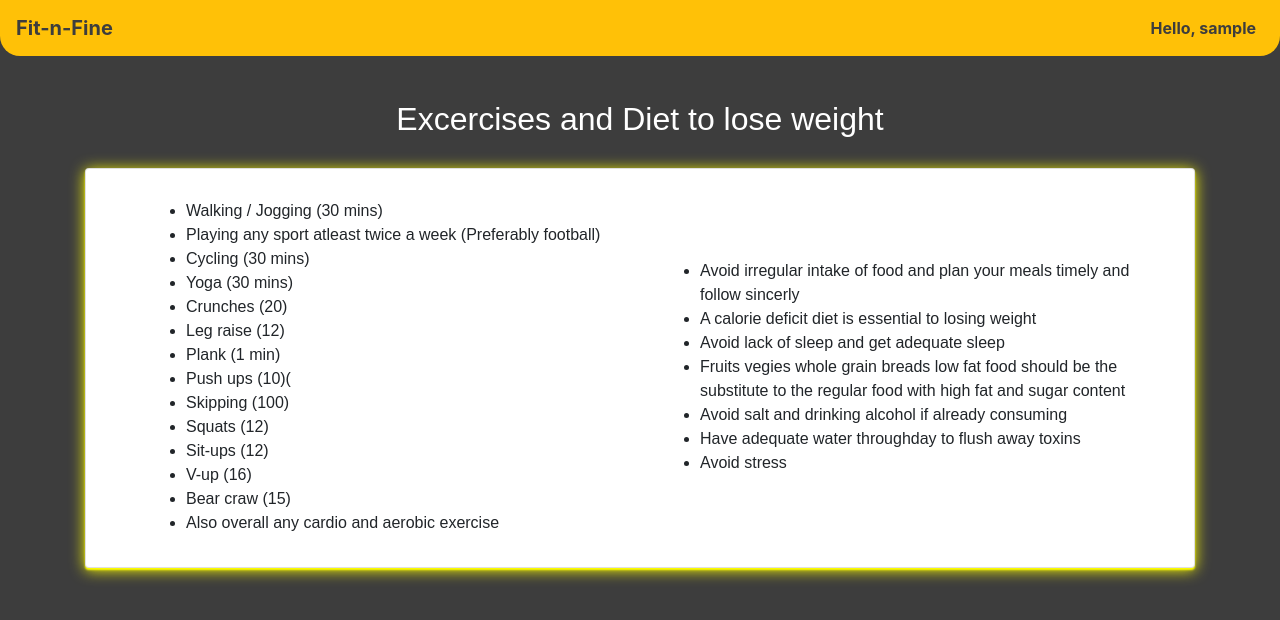
After one commit to ShubhK26/Fit-n-Fine, a PHP site: page /Templates/overweight.php in a window 1280 px wide. The commit adds this page. Shown: the top 620 px of the page. Run offline with PHP 8.4, Linux system fonts and the light colour scheme; the visitor is signed in with stand-in values (Sample User, id 1).

Commit message:
Remaining pages added

```diff
--- a/Index.html
+++ b/Index.html
@@ -1,5 +1,4 @@
 <html>
-
 <head>
   <meta name="viewport" content="width=device-width, initial-scale=1">
 
--- /dev/null
+++ b/Templates/overweight.php
@@ -0,0 +1,68 @@
+<!DOCTYPE html>
+<html lang="en">
+
+<head>
+    <meta charset="UTF-8">
+    <meta http-equiv="X-UA-Compatible" content="IE=edge">
+    <meta name="viewport" content="width=device-width, initial-scale=1.0">
+    <link rel="icon" href="../Assets/logo/logo.jpg">
+    <link rel="stylesheet" href="https://maxcdn.bootstrapcdn.com/bootstrap/4.5.2/css/bootstrap.min.css">
+    <script src="https://ajax.googleapis.com/ajax/libs/jquery/3.5.1/jquery.min.js"></script>
+    <script src="https://cdnjs.cloudflare.com/ajax/libs/popper.js/1.16.0/umd/popper.min.js"></script>
+    <script src="https://maxcdn.bootstrapcdn.com/bootstrap/4.5.2/js/bootstrap.min.js"></script>
+    <script src="../Style/java.js"></script>
+    <link rel="stylesheet" href="../Style/css.css">
+    <title>Fit-n-Fine</title>
+</head>
+
+<body style="background-color:#3D3D3D;">
+    <?php
+        include("Home.php");
+     ?>
+    <section class="homesetting">
+        <div class="container">
+            <h2 class="text-center text-white">Excercises and Diet to lose weight</h2>
+            <div class="card">
+                <div class="row">
+                    <div class="col-lg-6 col-md-6 col-sm-12 col-12 d-block m-auto">
+                        <ul>
+                            <li>Walking / Jogging (30 mins)</li>
+                            <li>Playing any sport atleast twice a week (Preferably football)</li>
+                            <li>Cycling (30 mins)</li>
+                            <li>Yoga (30 mins)</li>
+                            <li>Crunches (20)</li>
+                            <li>Leg raise (12)</li>
+                            <li>Plank (1 min)</li>
+                            <li>Push ups (10)(</li>
+                            <li>Skipping (100)</li>
+                            <li>Squats (12)</li>
+                            <li>Sit-ups (12)</li>
+                            <li>V-up (16)</li>
+                            <li>Bear craw (15)</li>
+                            <li>Also overall any cardio and aerobic exercise</li>
+                        </ul>
+                    </div>
+                    <div class="col-lg-6 col-md-6 col-sm-12 col-12 d-block m-auto">
+                        <ul>
+                            <li>Avoid irregular intake of food and plan your meals timely and follow sincerly</li>
+                            <li>A calorie deficit diet is essential to losing weight</li>
+                            <li>Avoid lack of sleep and get adequate sleep</li>
+                            <li>Fruits vegies whole grain breads low fat food should be the substitute to the regular food with high fat and sugar content</li>
+                            <li>Avoid salt and drinking alcohol if already consuming</li>
+                            <li>Have adequate water throughday to flush away toxins</li>
+                            <li>Avoid stress</li>
+                        </ul>
+                    </div>
+                </div>
+            </div>
+
+
+        </div>
+        </div>
+    </section>
+
+
+
+</body>
+
+</html>
--- a/Templates/underweight.php
+++ b/Templates/underweight.php
@@ -42,7 +42,7 @@
                         <p>Note: Do not perform running excercises while gaining your weight</p>
                     </div>
                     <div class="col-lg-6 col-md-6 col-sm-12 col-12 d-block m-auto">
-                        <p>Goal=3000-3500 kcal</p>
+                        <p>Goal=2500-3000 kcal</p>
                         <ul>
                             <li>Any fruit juice</li>
                             <li>1 banana</li>
@@ -78,7 +78,7 @@
 
                         </div>
                         <div class="col-lg-6 col-md-6 col-sm-12 col-12 d-block m-auto">
-                            <p>Goal=3500-4000 kcal</p>
+                            <p>Goal=3000-3500 kcal</p>
                             <ul>
                                 <li>2 bananas</li>
                                 <li>1 boiled egg</li>
```
Also changed, not shown: Templates/obessed.php (added, +67 -0 lines).
